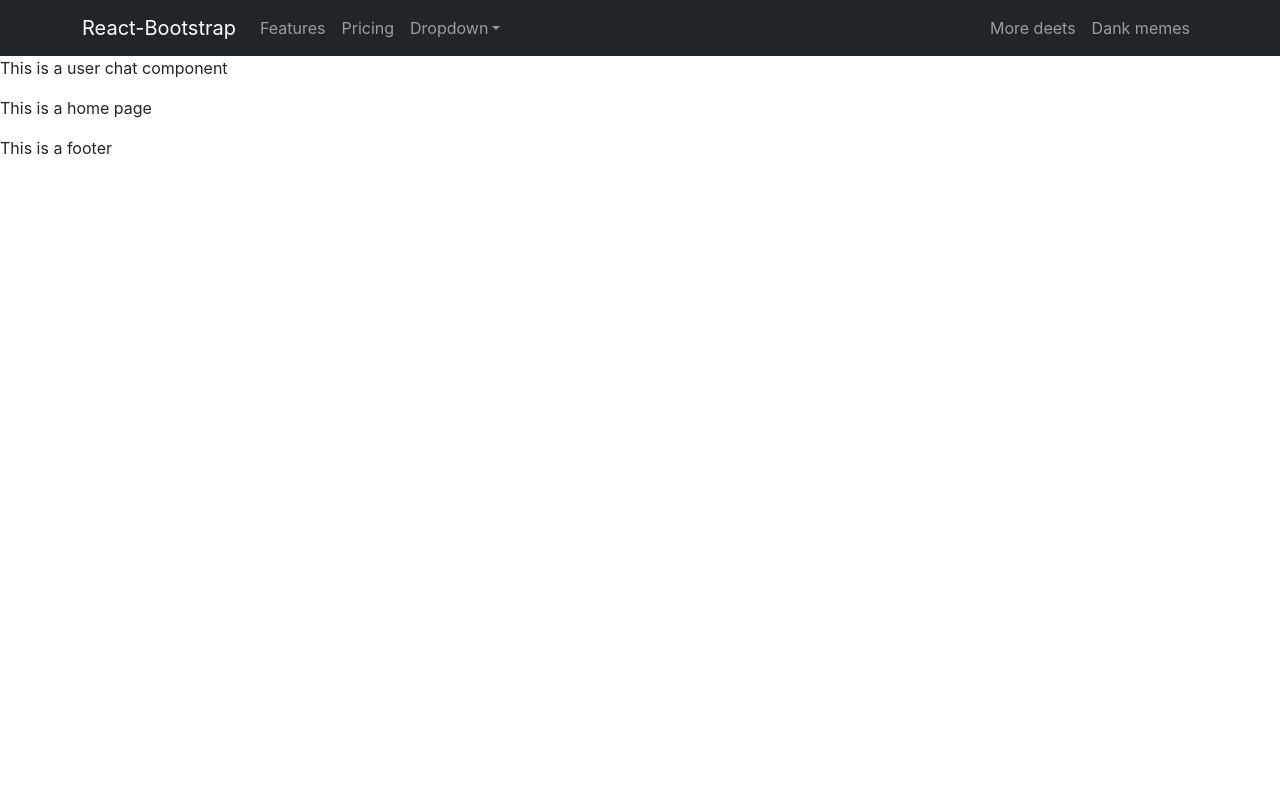
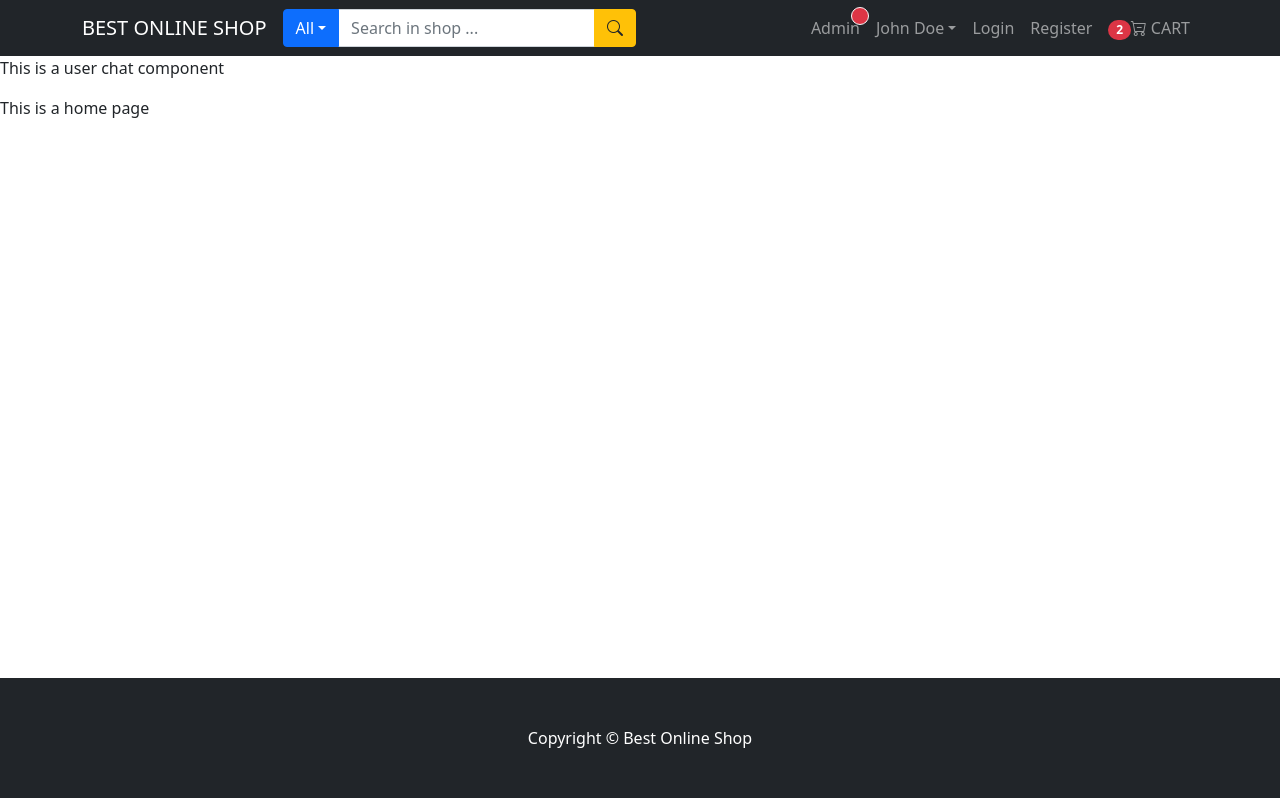
Before and after one commit to ShyamMultiplier/ecommerce, a React (Create React App) app in the folder frontend/: page / in a window 1280 px wide. Built offline with nearby package versions, Linux system fonts and the light colour scheme.

Commit message:
Customized header and footer components

```diff
--- a/frontend/package.json
+++ b/frontend/package.json
@@ -7,9 +7,11 @@
     "@testing-library/react": "^12.1.2",
     "@testing-library/user-event": "^13.5.0",
     "bootstrap": "^5.1.3",
+    "bootstrap-icons": "^1.8.0",
     "react": "^17.0.2",
     "react-bootstrap": "^2.2.1",
     "react-dom": "^17.0.2",
+    "react-router-bootstrap": "^0.26.0",
     "react-router-dom": "^6.2.1",
     "react-scripts": "5.0.0",
     "web-vitals": "^2.1.4"
--- a/frontend/src/components/FooterComponent.js
+++ b/frontend/src/components/FooterComponent.js
@@ -1,5 +1,17 @@
+import { Container, Row, Col } from "react-bootstrap";
+
 const FooterComponent = () => {
-    return <p>This is a footer</p>
-}
+  return (
+    <footer>
+      <Container fluid>
+        <Row className="mt-5">
+          <Col className="bg-dark text-white text-center py-5">
+            Copyright &copy; Best Online Shop
+          </Col>
+        </Row>
+      </Container>
+    </footer>
+  );
+};
 
-export default FooterComponent
+export default FooterComponent;
--- a/frontend/src/components/HeaderComponent.js
+++ b/frontend/src/components/HeaderComponent.js
@@ -1,32 +1,77 @@
-import { Navbar, Nav, Container, NavDropdown } from "react-bootstrap";
+import {
+  Navbar,
+  Nav,
+  Container,
+  NavDropdown,
+  Badge,
+  Form,
+  DropdownButton,
+  Dropdown,
+  Button,
+  InputGroup,
+} from "react-bootstrap";
+
+import { LinkContainer } from "react-router-bootstrap";
+import { Link } from "react-router-dom";
 
 const HeaderComponent = () => {
   return (
     <Navbar collapseOnSelect expand="lg" bg="dark" variant="dark">
       <Container>
-        <Navbar.Brand href="#home">React-Bootstrap</Navbar.Brand>
+        <LinkContainer to="/">
+          <Navbar.Brand href="/">BEST ONLINE SHOP</Navbar.Brand>
+        </LinkContainer>
         <Navbar.Toggle aria-controls="responsive-navbar-nav" />
         <Navbar.Collapse id="responsive-navbar-nav">
           <Nav className="me-auto">
-            <Nav.Link href="#features">Features</Nav.Link>
-            <Nav.Link href="#pricing">Pricing</Nav.Link>
-            <NavDropdown title="Dropdown" id="collasible-nav-dropdown">
-              <NavDropdown.Item href="#action/3.1">Action</NavDropdown.Item>
-              <NavDropdown.Item href="#action/3.2">
-                Another action
-              </NavDropdown.Item>
-              <NavDropdown.Item href="#action/3.3">Something</NavDropdown.Item>
-              <NavDropdown.Divider />
-              <NavDropdown.Item href="#action/3.4">
-                Separated link
-              </NavDropdown.Item>
-            </NavDropdown>
+            <InputGroup>
+              <DropdownButton id="dropdown-basic-button" title="All">
+                <Dropdown.Item>Electronics</Dropdown.Item>
+                <Dropdown.Item>Cars</Dropdown.Item>
+                <Dropdown.Item>Books</Dropdown.Item>
+              </DropdownButton>
+              <Form.Control type="text" placeholder="Search in shop ..." />
+              <Button variant="warning">
+                <i className="bi bi-search text-dark"></i>
+              </Button>
+            </InputGroup>
           </Nav>
           <Nav>
-            <Nav.Link href="#deets">More deets</Nav.Link>
-            <Nav.Link eventKey={2} href="#memes">
-              Dank memes
-            </Nav.Link>
+            <LinkContainer to="/admin/orders">
+              <Nav.Link>
+                Admin
+                <span className="position-absolute top-1 start-10 translate-middle p-2 bg-danger border border-light rounded-circle"></span>
+              </Nav.Link>
+            </LinkContainer>
+
+            <NavDropdown title="John Doe" id="collasible-nav-dropdown">
+              <NavDropdown.Item
+                eventKey="/user/my-orders"
+                as={Link}
+                to="/user/my-orders"
+              >
+                My orders
+              </NavDropdown.Item>
+              <NavDropdown.Item eventKey="/user" as={Link} to="/user">
+                My profile
+              </NavDropdown.Item>
+              <NavDropdown.Item>Logout</NavDropdown.Item>
+            </NavDropdown>
+            <LinkContainer to="/login">
+              <Nav.Link>Login</Nav.Link>
+            </LinkContainer>
+            <LinkContainer to="/register">
+              <Nav.Link>Register</Nav.Link>
+            </LinkContainer>
+            <LinkContainer to="/cart">
+              <Nav.Link>
+                <Badge pill bg="danger">
+                  2
+                </Badge>
+                <i className="bi bi-cart-dash"></i>
+                <span className="ms-1">CART</span>
+              </Nav.Link>
+            </LinkContainer>
           </Nav>
         </Navbar.Collapse>
       </Container>
--- a/frontend/src/index.css
+++ b/frontend/src/index.css
@@ -1,13 +1,13 @@
+html {
+    position: relative;
+    min-height: 100%;
+}
 body {
-  margin: 0;
-  font-family: -apple-system, BlinkMacSystemFont, 'Segoe UI', 'Roboto', 'Oxygen',
-    'Ubuntu', 'Cantarell', 'Fira Sans', 'Droid Sans', 'Helvetica Neue',
-    sans-serif;
-  -webkit-font-smoothing: antialiased;
-  -moz-osx-font-smoothing: grayscale;
+    margin-bottom: 170px;
 }
-
-code {
-  font-family: source-code-pro, Menlo, Monaco, Consolas, 'Courier New',
-    monospace;
+footer {
+  position: absolute;
+  bottom: 0;
+  width: 100%;
+  height: 170px;
 }
```
Also changed, not shown: frontend/src/index.js (+7 -6 lines), 1 other file (tests, documents, lock files or other folders).
